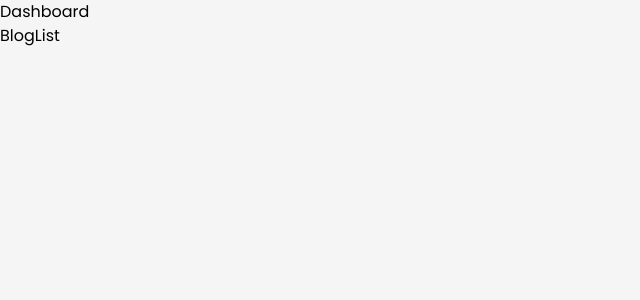
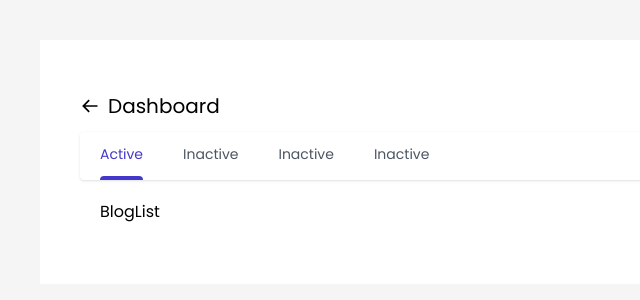
Before and after one commit to Ashik-Mahmud/redux-content-management-app, a React (Create React App) app: page /dashboard in a window 1280 px wide. Shown: the top 300 px of the page, without its empty margins (0-640 px from the left). Built offline with nearby package versions, Linux system fonts and the light colour scheme.

Commit message:
setup design in dashboard

```diff
--- a/src/layout/dashboard/Dashboard.jsx
+++ b/src/layout/dashboard/Dashboard.jsx
@@ -1,11 +1,120 @@
-import React from "react";
-import { Outlet } from "react-router-dom";
+import React, { useState } from "react";
+import { BiArrowBack } from "react-icons/bi";
+import { Link, Outlet } from "react-router-dom";
 
 const Dashboard = () => {
+  const [activeStatus, setActiveStatus] = useState(1);
   return (
-    <div>
-      <h1>Dashboard</h1>
-      <Outlet />
+    <div className="p-10">
+      <div className="container mx-auto bg-white p-10">
+        <div className="flex items-center gap-2">
+          <Link to="/" className="cursor-pointer">
+            <BiArrowBack size={20} />
+          </Link>
+          <h1 className="my-3 text-xl">Dashboard</h1>
+        </div>
+        <div className="sm:hidden relative w-11/12 mx-auto rounded">
+          <div className="absolute inset-0 m-auto mr-4 z-0 w-6 h-6">
+            <svg
+              xmlns="http://www.w3.org/2000/svg"
+              className="icon icon-tabler icon-tabler-selector"
+              width={24}
+              height={24}
+              viewBox="0 0 24 24"
+              strokeWidth="1.5"
+              stroke="#A0AEC0"
+              fill="none"
+              strokeLinecap="round"
+              strokeLinejoin="round"
+            >
+              <path stroke="none" d="M0 0h24v24H0z" />
+              <polyline points="8 9 12 5 16 9" />
+              <polyline points="16 15 12 19 8 15" />
+            </svg>
+          </div>
+          <select
+            aria-label="Selected tab"
+            className="form-select block w-full p-3 border border-gray-300 rounded text-gray-600 appearance-none bg-transparent relative z-10"
+          >
+            <option className="text-sm text-gray-600">inactive </option>
+            <option className="text-sm text-gray-600">inactive </option>
+            <option selected className="text-sm text-gray-600">
+              Active{" "}
+            </option>
+            <option className="text-sm text-gray-600">inactive </option>
+            <option className="text-sm text-gray-600">inactive </option>
+          </select>
+        </div>
+        <div className="justify-between flex-wrap hidden sm:block bg-white rounded shadow">
+          <div className="xl:w-full xl:mx-0 pl-5 pr-5 h-12">
+            <ul className="flex">
+              <li
+                onClick={() => setActiveStatus(1)}
+                className={
+                  activeStatus == 1
+                    ? "text-sm text-indigo-700 flex flex-col justify-between border-indigo-700 pt-3 rounded-t mr-10 font-normal"
+                    : "text-sm text-gray-600 py-3 mr-10 font-normal cursor-pointer hover:text-gray-800"
+                }
+              >
+                <span className="mb-3 cursor-pointer">
+                  {activeStatus == 1 ? "Active" : "Inactive"}
+                </span>
+                {activeStatus == 1 && (
+                  <div className="w-full h-1 bg-indigo-700 rounded-t-md" />
+                )}
+              </li>
+              <li
+                onClick={() => setActiveStatus(2)}
+                className={
+                  activeStatus == 2
+                    ? "text-sm text-indigo-700 flex flex-col justify-between border-indigo-700 pt-3 rounded-t mr-10 font-normal"
+                    : "text-sm text-gray-600 py-3 mr-10 font-normal cursor-pointer hover:text-gray-800"
+                }
+              >
+                <span className="mb-3 cursor-pointer">
+                  {activeStatus == 2 ? "Active" : "Inactive"}
+                </span>
+                {activeStatus == 2 && (
+                  <div className="w-full h-1 bg-indigo-700 rounded-t-md" />
+                )}
+              </li>
+              <li
+                onClick={() => setActiveStatus(3)}
+                className={
+                  activeStatus == 3
+                    ? "text-sm text-indigo-700 flex flex-col justify-between border-indigo-700 pt-3 rounded-t mr-10 font-normal"
+                    : "text-sm text-gray-600 py-3 mr-10 font-normal cursor-pointer hover:text-gray-800"
+                }
+              >
+                <span className="mb-3 cursor-pointer">
+                  {activeStatus == 3 ? "Active" : "Inactive"}
+                </span>
+                {activeStatus == 3 && (
+                  <div className="w-full h-1 bg-indigo-700 rounded-t-md" />
+                )}
+              </li>
+              <li
+                onClick={() => setActiveStatus(4)}
+                className={
+                  activeStatus == 4
+                    ? "text-sm text-indigo-700 flex flex-col justify-between border-indigo-700 pt-3 rounded-t mr-10 font-normal"
+                    : "text-sm text-gray-600 py-3 mr-10 font-normal cursor-pointer hover:text-gray-800"
+                }
+              >
+                <span className="mb-3 cursor-pointer">
+                  {activeStatus == 4 ? "Active" : "Inactive"}
+                </span>
+                {activeStatus == 4 && (
+                  <div className="w-full h-1 bg-indigo-700 rounded-t-md" />
+                )}
+              </li>
+            </ul>
+          </div>
+        </div>
+        <div className="p-5">
+          <Outlet />
+        </div>
+      </div>
     </div>
   );
 };
--- a/src/layout/main/Main.jsx
+++ b/src/layout/main/Main.jsx
@@ -1,11 +1,13 @@
 import React from "react";
-import { Outlet } from "react-router-dom";
+import { Outlet, useLocation } from "react-router-dom";
 import Navbar from "./Navbar";
 
 const Main = () => {
+  const location = useLocation();
   return (
     <div className=" p-5">
-      <Navbar />
+      {location.pathname !== "/" && <Navbar />}
+
       <Outlet />
     </div>
   );
```
